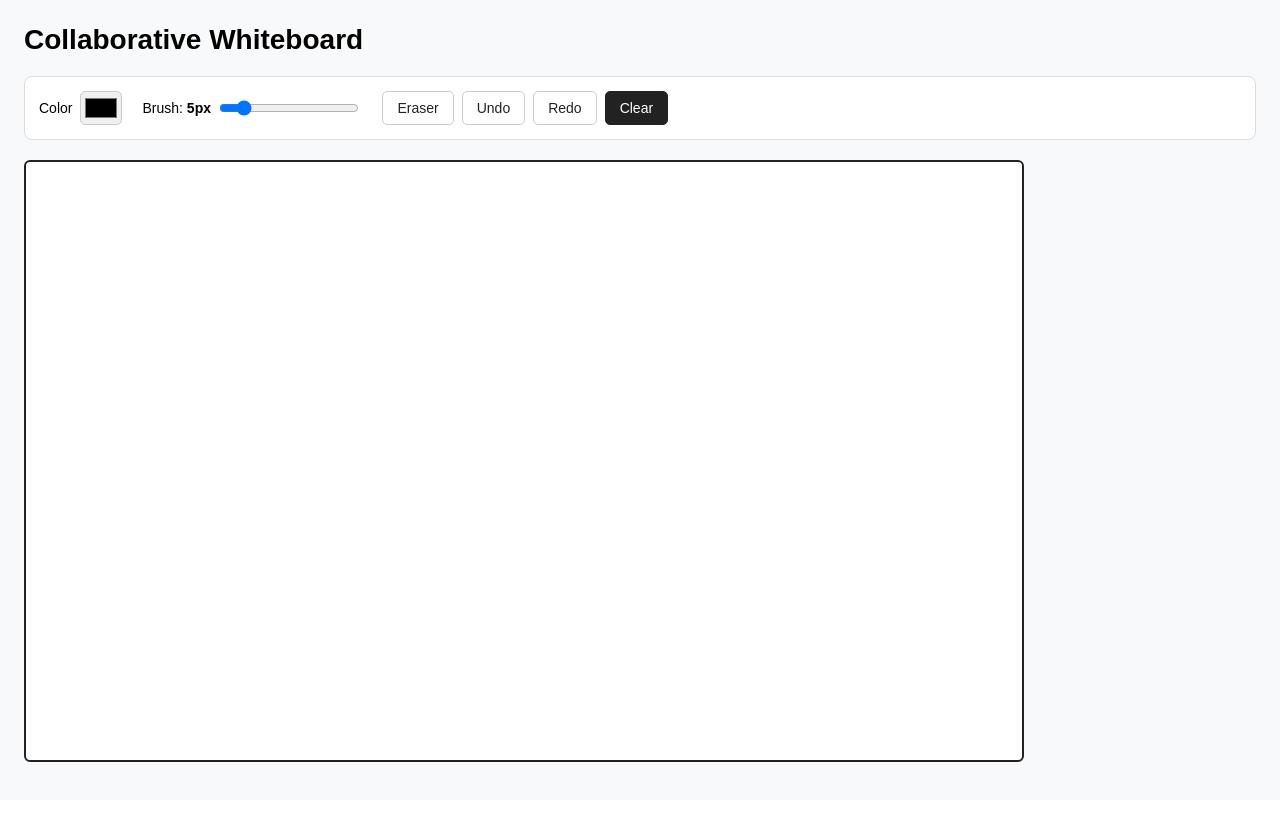
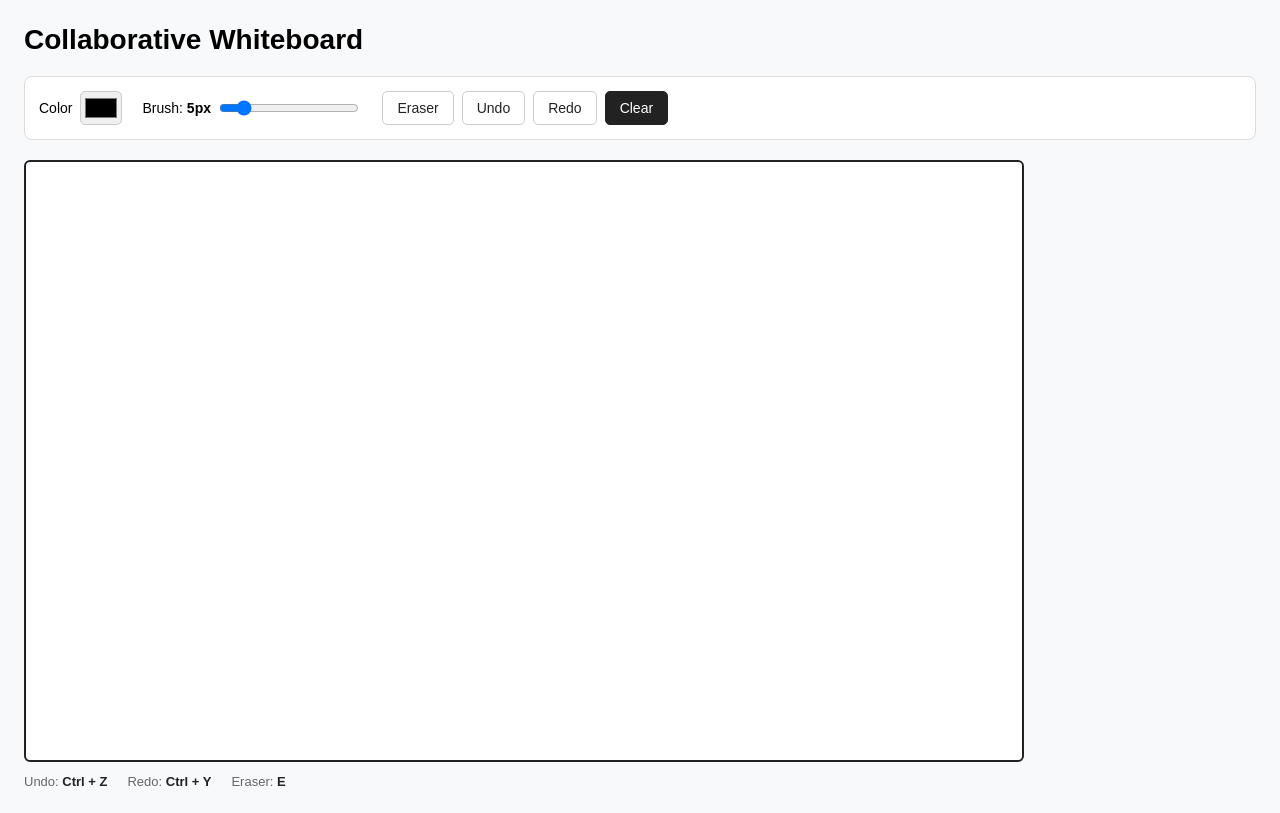
Before and after one commit to L-ikitha/Real-Time_Collaborative_whiteboard-canvas, a React (Vite) app: page / in a window 1280 px wide. Built offline with nearby package versions, Linux system fonts and the light colour scheme.

Commit message:
feat: add keyboard shortcuts

```diff
--- a/src/App.css
+++ b/src/App.css
@@ -102,6 +102,19 @@ canvas {
   touch-action: none;
 }
 
+.shortcuts {
+  display: flex;
+  gap: 20px;
+  margin-top: 12px;
+  font-size: 13px;
+  color: #666;
+  flex-wrap: wrap;
+}
+
+.shortcuts strong {
+  color: #222;
+}
+
 @media (max-width: 700px) {
   .app {
     padding: 12px;
@@ -132,4 +145,9 @@ canvas {
   .tool-actions button {
     flex: 1;
   }
+
+  .shortcuts {
+    flex-direction: column;
+    gap: 6px;
+  }
 }
--- a/src/App.tsx
+++ b/src/App.tsx
@@ -1,4 +1,4 @@
-import { useRef, useState } from "react";
+import { useCallback, useEffect, useRef, useState } from "react";
 import Canvas from "./components/Canvas";
 import Toolbar from "./components/Toolbar";
 import "./App.css";
@@ -12,7 +12,8 @@ function App() {
   const redoRef = useRef<() => void>(() => {});
   const clearRef = useRef<() => void>(() => {});
 
-  const handleCanvasReady = (
+  const handleCanvasReady = useCallback(
+    (
       undo: () => void,
       redo: () => void,
       clear: () => void
@@ -20,7 +21,50 @@ function App() {
       undoRef.current = undo;
       redoRef.current = redo;
       clearRef.current = clear;
+    },
+    []
+  );
+
+  useEffect(() => {
+    const handleKeyboard = (event: KeyboardEvent) => {
+      const target = event.target as HTMLElement;
+
+      if (
+        target.tagName === "INPUT" ||
+        target.tagName === "TEXTAREA"
+      ) {
+        return;
+      }
+
+      if (event.ctrlKey && event.key.toLowerCase() === "z") {
+        event.preventDefault();
+
+        if (event.shiftKey) {
+          redoRef.current();
+        } else {
+          undoRef.current();
+        }
+
+        return;
+      }
+
+      if (event.ctrlKey && event.key.toLowerCase() === "y") {
+        event.preventDefault();
+        redoRef.current();
+        return;
+      }
+
+      if (event.key.toLowerCase() === "e") {
+        setIsEraser((previous) => !previous);
+      }
     };
+
+    window.addEventListener("keydown", handleKeyboard);
+
+    return () => {
+      window.removeEventListener("keydown", handleKeyboard);
+    };
+  }, []);
 
   return (
     <div className="app">
@@ -44,6 +88,20 @@ function App() {
         isEraser={isEraser}
         onCanvasReady={handleCanvasReady}
       />
+
+      <div className="shortcuts">
+        <span>
+          Undo: <strong>Ctrl + Z</strong>
+        </span>
+
+        <span>
+          Redo: <strong>Ctrl + Y</strong>
+        </span>
+
+        <span>
+          Eraser: <strong>E</strong>
+        </span>
+      </div>
     </div>
   );
 }
```
Lines whose indentation alone changed are shown as unchanged.
